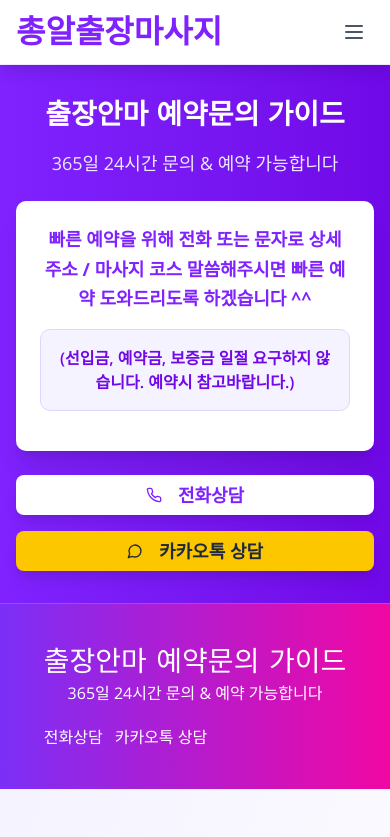
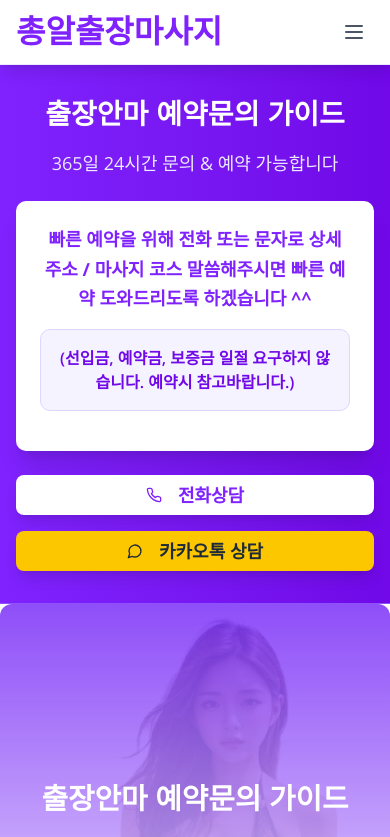
Before and after one commit to tkm240221-pixel/-, a Next.js app: page / in a window 390 px wide. Shown: the top 837 px of the page. Built offline with nearby package versions, Linux system fonts and the light colour scheme.

Commit message:
Update globals.css

```diff
--- a/app/globals.css
+++ b/app/globals.css
@@ -257,46 +257,106 @@
   display: none;
 }
 
+/* ============================= */
+/* Banner Section Styles         */
+/* ============================= */
+
 .banner {
   display: flex;
   align-items: center;
-  justify-content: center;
-  padding: 40px 20px;
-  background: linear-gradient(90deg, #7b2ff7, #f107a3);
-  color: white;
-  gap: 20px;
+  justify-content: flex-end; /* 👉 텍스트 오른쪽 */
+  padding: 60px 40px;
+  min-height: 500px;
+
+  /* ✅ 보라 → 흰색 그라데이션 + 배경 이미지 */
+  background:
+    linear-gradient(90deg, rgba(123,47,247,0.85), rgba(255,255,255,0.9)),
+    url("/AI.biki.png") center/cover no-repeat;
+
+  color: #fff; /* 👉 텍스트는 흰색 유지 */
+  border-radius: 12px;
+  position: relative;
+  overflow: hidden;
 }
 
-.banner-left {
-  flex: 1;
-  text-align: center;
+.banner-content {
+  max-width: 600px;
+  text-align: right;
+  z-index: 2; /* 배경 위로 */
 }
 
-.banner-img {
-  max-width: 100%;
-  height: auto;
-  border-radius: 16px;
+.banner-content h2 {
+  font-size: 2.4rem;
+  font-weight: 800;
+  margin-bottom: 16px;
+  line-height: 1.3;
 }
 
-.banner-right {
-  flex: 1;
-  padding-left: 40px;
+.banner-content p {
+  font-size: 1.2rem;
+  margin-bottom: 20px;
 }
 
 .banner-buttons {
   margin-top: 20px;
   display: flex;
   gap: 12px;
-  flex-wrap: wrap;
+  justify-content: flex-end;
 }
 
+.btn {
+  background: white;
+  color: #7b2ff7;
+  padding: 12px 24px;
+  border-radius: 8px;
+  text-decoration: none;
+  font-weight: bold;
+  transition: all 0.2s ease-in-out;
+  box-shadow: 0 4px 8px rgba(0,0,0,0.15);
+}
+
+.btn:hover {
+  transform: translateY(-2px);
+  opacity: 0.95;
+}
+
+.btn-kakao {
+  background: #ffe812;
+  color: #3a1d1d;
+}
+
+.btn-kakao:hover {
+  opacity: 0.9;
+}
+
+/* ✅ 반응형 (모바일) */
 @media (max-width: 768px) {
   .banner {
     flex-direction: column;
     text-align: center;
+    justify-content: center;
+    padding: 40px 20px;
+
+    /* 모바일에서는 세로 보라 → 흰색 */
+    background:
+      linear-gradient(180deg, rgba(123,47,247,0.85), rgba(255,255,255,0.9)),
+      url("/AI.biki.png") center/cover no-repeat;
   }
-  .banner-right {
-    padding-left: 0;
-    margin-top: 20px;
+
+  .banner-content {
+    text-align: center;
+    max-width: 100%;
+  }
+
+  .banner-buttons {
+    justify-content: center;
+  }
+
+  .banner-content h2 {
+    font-size: 1.8rem;
+  }
+
+  .banner-content p {
+    font-size: 1rem;
   }
 }
```
